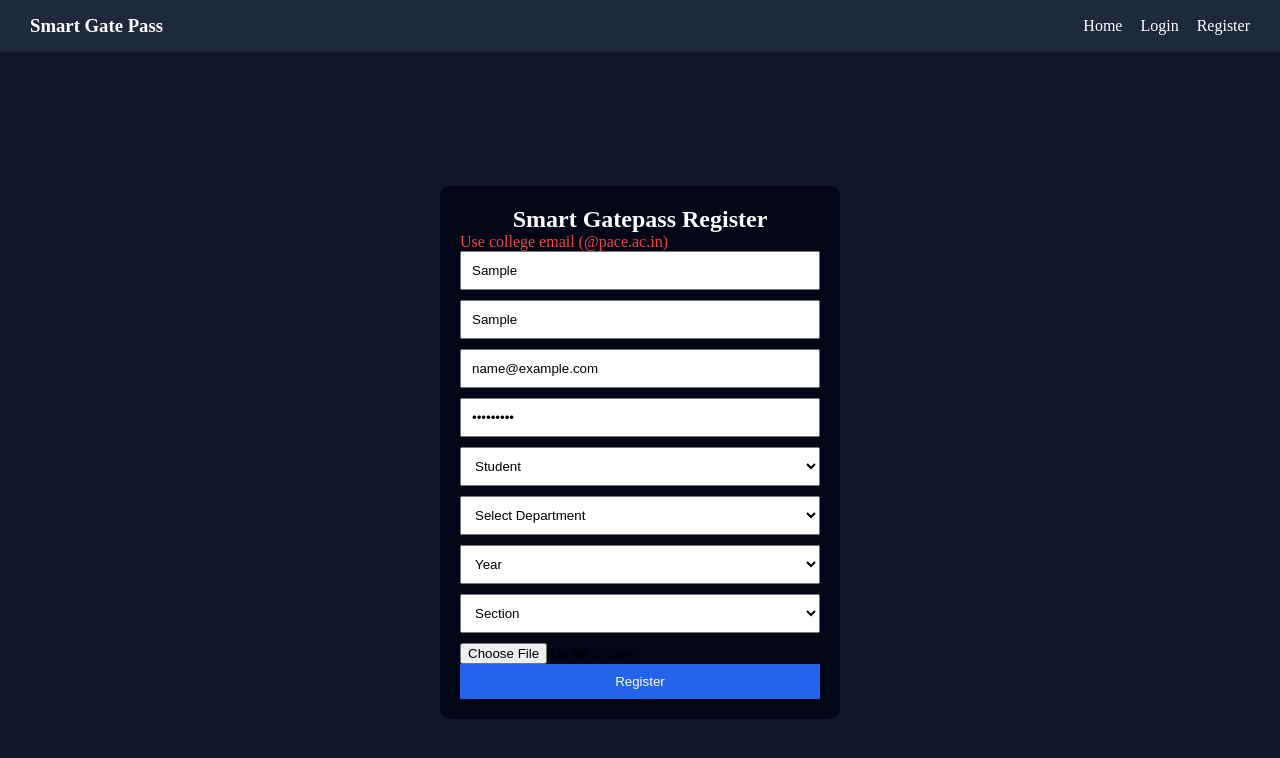
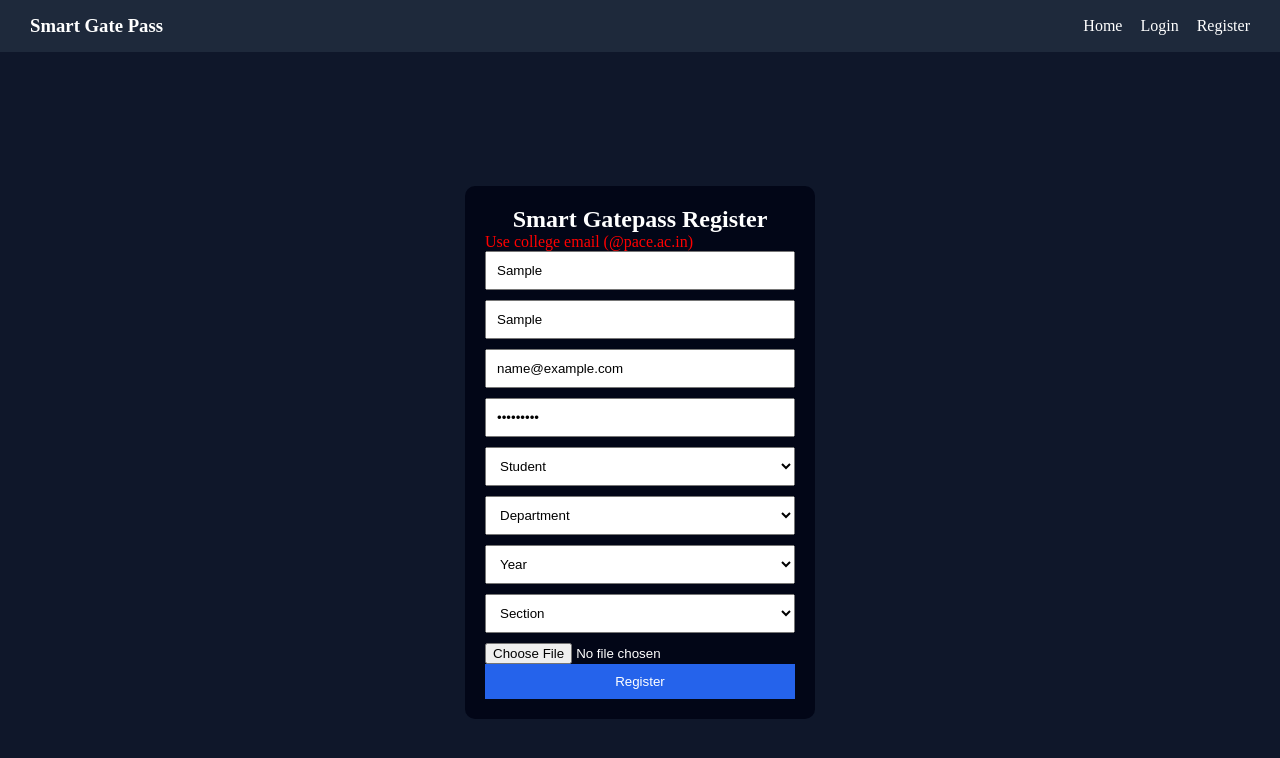
Before and after one commit to Hameedbalusupati/smart-gatepass-system, a React (Vite) app in the folder frontend/: page /register in a window 1280 px wide. Both pictures are taken after typing "Sample", "Sample", "name@example.com", "Sample123" into the empty fields and a click on the button "Register". Shown: the top 758 px of the page. Built offline with nearby package versions, Linux system fonts and the light colour scheme.

Commit message:
Updated register

```diff
--- a/frontend/src/pages/Register.jsx
+++ b/frontend/src/pages/Register.jsx
@@ -1,14 +1,9 @@
 import { useState } from "react";
 import { useNavigate } from "react-router-dom";
+import API from "../api";
 
 export default function Register() {
   const navigate = useNavigate();
-
-  const API_BASE_URL = import.meta.env.VITE_API_BASE_URL;
-
-  const [loading, setLoading] = useState(false);
-  const [error, setError] = useState("");
-  const [preview, setPreview] = useState(null);
 
   const [form, setForm] = useState({
     college_id: "",
@@ -22,18 +17,18 @@ export default function Register() {
     profile_image: null,
   });
 
-  // ================= INPUT =================
+  const [preview, setPreview] = useState(null);
+  const [loading, setLoading] = useState(false);
+  const [error, setError] = useState("");
+
   const handleChange = (e) => {
     const { name, value } = e.target;
-    setForm((prev) => ({
-      ...prev,
-      [name]: value,
-    }));
+    setForm((prev) => ({ ...prev, [name]: value }));
   };
 
-  // ================= IMAGE =================
   const handleImageChange = (e) => {
     const file = e.target.files[0];
+
     if (!file) return;
 
     if (!file.type.startsWith("image/")) {
@@ -47,54 +42,30 @@ export default function Register() {
     }
 
     setError("");
-
-    setForm((prev) => ({
-      ...prev,
-      profile_image: file,
-    }));
-
+    setForm((prev) => ({ ...prev, profile_image: file }));
     setPreview(URL.createObjectURL(file));
   };
 
-  // ================= REGISTER =================
-  const handleRegister = async (e) => {
+  const handleSubmit = async (e) => {
     e.preventDefault();
-    if (loading) return;
 
+    setLoading(true);
     setError("");
 
-    if (!API_BASE_URL) {
-      setError("Backend URL not configured");
-      return;
+    try {
+      if (!form.college_id || !form.name || !form.email || !form.password) {
+        throw new Error("All fields are required");
       }
 
-    const collegeId = form.college_id.trim().toUpperCase();
-    const email = form.email.trim().toLowerCase();
-
-    // ================= VALIDATION =================
-    if (!collegeId || !form.name || !email || !form.password) {
-      setError("All fields are required");
-      return;
+      if (!form.email.endsWith("@pace.ac.in")) {
+        throw new Error("Use college email (@pace.ac.in)");
       }
 
-    if (!email.endsWith("@pace.ac.in")) {
-      setError("Use college email (@pace.ac.in)");
-      return;
-    }
-
-    if ((form.role === "student" || form.role === "faculty") && !form.profile_image) {
-      setError("Profile image is required");
-      return;
-    }
-
-    setLoading(true);
-
-    try {
       const formData = new FormData();
 
-      formData.append("college_id", collegeId);
-      formData.append("name", form.name.trim());
-      formData.append("email", email);
+      formData.append("college_id", form.college_id.toUpperCase());
+      formData.append("name", form.name);
+      formData.append("email", form.email.toLowerCase());
       formData.append("password", form.password);
       formData.append("role", form.role);
 
@@ -106,70 +77,58 @@ export default function Register() {
         formData.append("profile_image", form.profile_image);
       }
 
-      const res = await fetch(`${API_BASE_URL}/auth/register`, {
-        method: "POST",
-        body: formData,
+      // 🔥 FIXED (no unused variable)
+      await API.post("/auth/register", formData, {
+        headers: {
+          "Content-Type": "multipart/form-data",
+        },
       });
-
-      const data = await res.json();
-
-      if (!res.ok) {
-        throw new Error(data.message || "Registration failed");
-      }
 
       alert("Registered Successfully 🎉");
       navigate("/login");
 
     } catch (err) {
-      console.error(err);
-      setError(err.message || "Server not reachable");
+      console.error("REGISTER ERROR:", err);
+
+      setError(
+        err.response?.data?.message ||
+        err.message ||
+        "Server error"
+      );
     } finally {
       setLoading(false);
     }
   };
 
-  const showYearSection =
-    form.role === "student" || form.role === "faculty";
+  return (
+    <div style={styles.page}>
+      <form onSubmit={handleSubmit} style={styles.box}>
 
-  return (
-    <div style={container}>
-      <form onSubmit={handleRegister} style={box}>
+        <h2 style={styles.title}>Smart Gatepass Register</h2>
 
-        <h2 style={title}>Smart Gatepass Register</h2>
+        {error && <p style={{ color: "red" }}>{error}</p>}
 
-        {error && <p style={{ color: "#ef4444" }}>{error}</p>}
+        <input style={styles.input} name="college_id" placeholder="College ID" onChange={handleChange} />
+        <input style={styles.input} name="name" placeholder="Full Name" onChange={handleChange} />
+        <input style={styles.input} name="email" placeholder="College Email" onChange={handleChange} />
+        <input style={styles.input} type="password" name="password" placeholder="Password" onChange={handleChange} />
 
-        <input style={input} name="college_id" placeholder="College ID" onChange={handleChange} />
-        <input style={input} name="name" placeholder="Full Name" onChange={handleChange} />
-        <input style={input} name="email" placeholder="College Email" onChange={handleChange} />
-        <input style={input} type="password" name="password" placeholder="Password" onChange={handleChange} />
-
-        <select style={input} name="role" onChange={handleChange}>
+        <select style={styles.input} name="role" onChange={handleChange}>
           <option value="student">Student</option>
           <option value="faculty">Faculty</option>
           <option value="hod">HOD</option>
           <option value="security">Security</option>
         </select>
 
-        {form.role !== "security" && (
-          <select style={input} name="department" onChange={handleChange}>
-            <option value="">Select Department</option>
+        <select style={styles.input} name="department" onChange={handleChange}>
+          <option value="">Department</option>
+          <option value="AIDS">AIDS</option>
           <option value="CSE">CSE</option>
-            <option value="AIDS">AIDS</option>
-            <option value="AIML">AIML</option>
-            <option value="CE">CE</option>
-            <option value="ME">ME</option>
-            <option value="CSIT">CSIT</option>
-            <option value="IOT">IOT</option>
-            <option value="IT">IT</option>
+          <option value="ECE">ECE</option>
           <option value="EEE">EEE</option>
-            <option value="ECE">ECE</option>
         </select>
-        )}
 
-        {showYearSection && (
-          <>
-            <select style={input} name="year" onChange={handleChange}>
+        <select style={styles.input} name="year" onChange={handleChange}>
           <option value="">Year</option>
           <option value="1">1</option>
           <option value="2">2</option>
@@ -177,28 +136,18 @@ export default function Register() {
           <option value="4">4</option>
         </select>
 
-            <select style={input} name="section" onChange={handleChange}>
+        <select style={styles.input} name="section" onChange={handleChange}>
           <option value="">Section</option>
           <option value="A">A</option>
           <option value="B">B</option>
           <option value="C">C</option>
         </select>
-          </>
-        )}
 
-        {(form.role === "student" || form.role === "faculty") && (
         <input type="file" accept="image/*" onChange={handleImageChange} />
-        )}
 
-        {preview && (
-          <img
-            src={preview}
-            alt="Preview"
-            style={{ width: "100px", marginTop: "10px", borderRadius: "8px" }}
-          />
-        )}
+        {preview && <img src={preview} alt="preview" style={styles.preview} />}
 
-        <button style={btn} disabled={loading}>
+        <button style={styles.button} disabled={loading}>
           {loading ? "Registering..." : "Register"}
         </button>
 
@@ -207,38 +156,30 @@ export default function Register() {
   );
 }
 
-// ================= STYLES =================
-const container = {
+const styles = {
+  page: {
     minHeight: "100vh",
+    background: "#0f172a",
     display: "flex",
     justifyContent: "center",
     alignItems: "center",
-  background: "#0f172a",
-};
-
-const box = {
-  width: "400px",
+  },
+  box: {
+    width: "350px",
     background: "#020617",
     padding: "20px",
     borderRadius: "10px",
-};
-
-const title = {
     color: "white",
-  textAlign: "center",
-};
-
-const input = {
-  width: "100%",
-  padding: "10px",
-  marginBottom: "10px",
-};
-
-const btn = {
+  },
+  title: { textAlign: "center" },
+  input: { width: "100%", padding: "10px", marginBottom: "10px" },
+  button: {
     width: "100%",
     padding: "10px",
     background: "#2563eb",
     color: "white",
     border: "none",
     cursor: "pointer",
+  },
+  preview: { width: "100px", marginTop: "10px", borderRadius: "8px" },
 };
```
Lines whose indentation alone changed are shown as unchanged.
